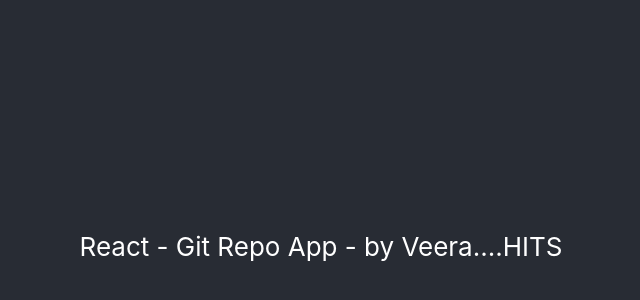
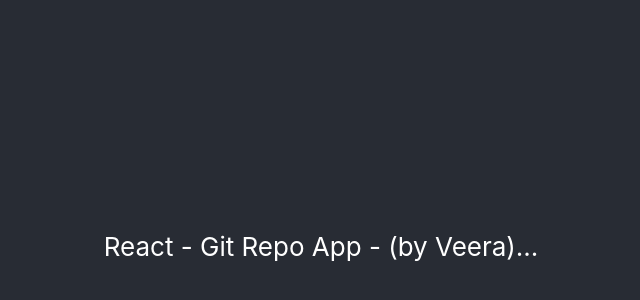
Before and after one commit to veera0108/reactrepo, a React (Create React App) app: page / in a window 1280 px wide. Shown: the part 154-454 px from the top of the page, without its empty margins (319-959 px from the left). Built offline with nearby package versions, Linux system fonts and the light colour scheme.

Commit message:
app changes

```diff
--- a/src/App.js
+++ b/src/App.js
@@ -5,7 +5,7 @@ function App() {
   return (
     <div className="App">
       <header className="App-header">
-        React - Git Repo App - by Veera....HITS
+        React - Git Repo App - (by Veera)...
       </header>
     </div>
   );
```
